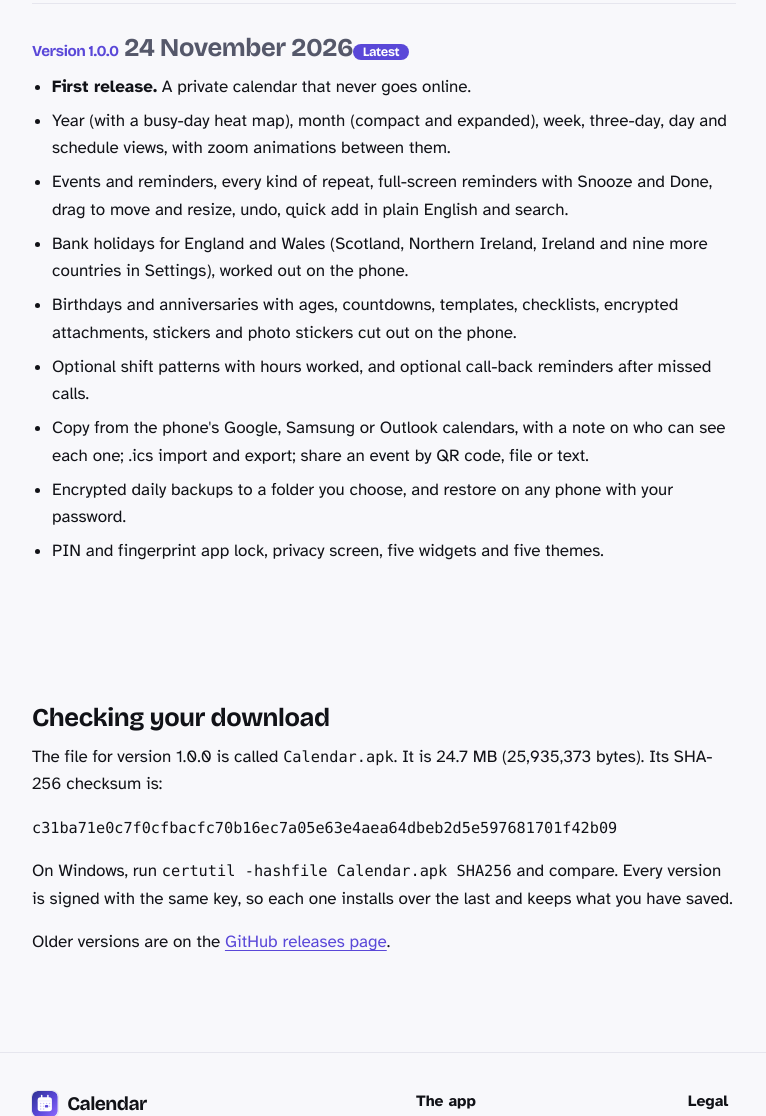
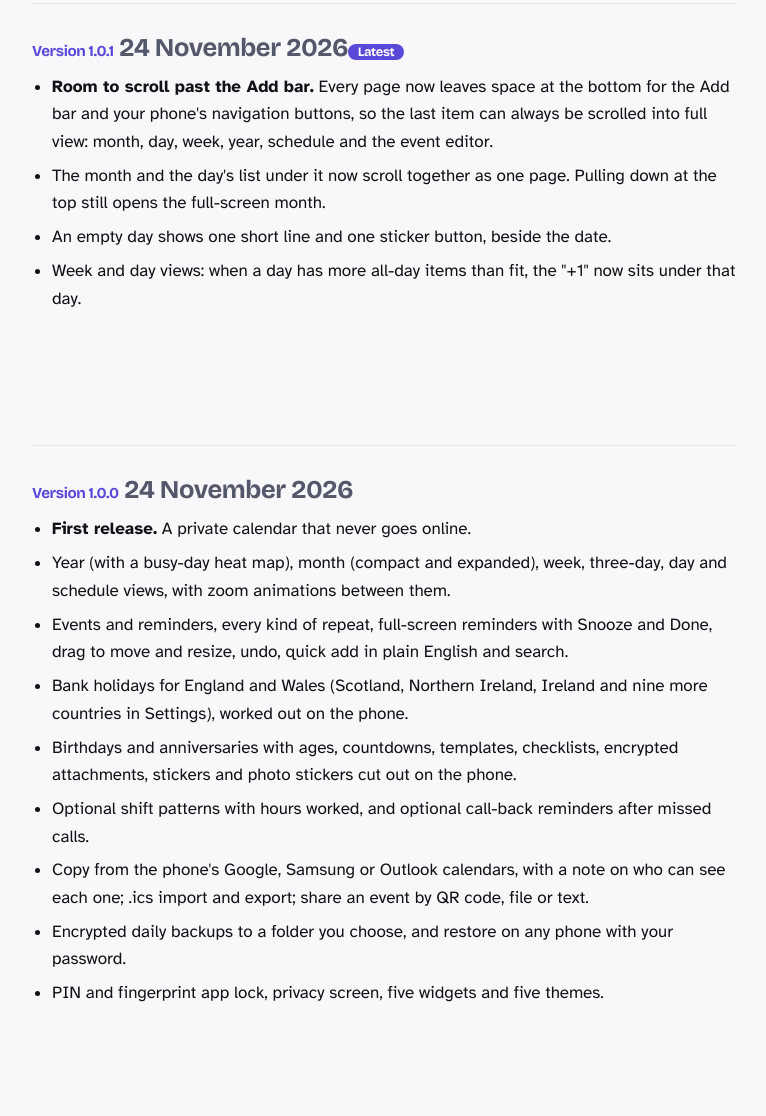
Before and after one commit to CustomGPTer/calendar, a plain HTML site: page releases.html in a window 1280 px wide. Shown: the part 275-1391 px from the top of the page, without its empty margins (32-798 px from the left). Drawn offline with Linux system fonts and the light colour scheme.

Commit message:
Calendar 1.0.1

```diff
--- a/releases.html
+++ b/releases.html
@@ -43,10 +43,11 @@
 <div class="measure">
 <h1>Release notes</h1>
 <p class="lede">What changed in each version of Calendar. The newest is at the top.</p>
-<section class="release" id="v1.0.0"><h2><span class="ver">Version 1.0.0</span> <span class="when">24 November 2026</span><span class="tag">Latest</span></h2><ul><li><b>First release.</b> A private calendar that never goes online.</li><li>Year (with a busy-day heat map), month (compact and expanded), week, three-day, day and schedule views, with zoom animations between them.</li><li>Events and reminders, every kind of repeat, full-screen reminders with Snooze and Done, drag to move and resize, undo, quick add in plain English and search.</li><li>Bank holidays for England and Wales (Scotland, Northern Ireland, Ireland and nine more countries in Settings), worked out on the phone.</li><li>Birthdays and anniversaries with ages, countdowns, templates, checklists, encrypted attachments, stickers and photo stickers cut out on the phone.</li><li>Optional shift patterns with hours worked, and optional call-back reminders after missed calls.</li><li>Copy from the phone's Google, Samsung or Outlook calendars, with a note on who can see each one; .ics import and export; share an event by QR code, file or text.</li><li>Encrypted daily backups to a folder you choose, and restore on any phone with your password.</li><li>PIN and fingerprint app lock, privacy screen, five widgets and five themes.</li></ul></section>
+<section class="release" id="v1.0.1"><h2><span class="ver">Version 1.0.1</span> <span class="when">24 November 2026</span><span class="tag">Latest</span></h2><ul><li><b>Room to scroll past the Add bar.</b> Every page now leaves space at the bottom for the Add bar and your phone's navigation buttons, so the last item can always be scrolled into full view: month, day, week, year, schedule and the event editor.</li><li>The month and the day's list under it now scroll together as one page. Pulling down at the top still opens the full-screen month.</li><li>An empty day shows one short line and one sticker button, beside the date.</li><li>Week and day views: when a day has more all-day items than fit, the "+1" now sits under that day.</li></ul></section>
+<section class="release" id="v1.0.0"><h2><span class="ver">Version 1.0.0</span> <span class="when">24 November 2026</span></h2><ul><li><b>First release.</b> A private calendar that never goes online.</li><li>Year (with a busy-day heat map), month (compact and expanded), week, three-day, day and schedule views, with zoom animations between them.</li><li>Events and reminders, every kind of repeat, full-screen reminders with Snooze and Done, drag to move and resize, undo, quick add in plain English and search.</li><li>Bank holidays for England and Wales (Scotland, Northern Ireland, Ireland and nine more countries in Settings), worked out on the phone.</li><li>Birthdays and anniversaries with ages, countdowns, templates, checklists, encrypted attachments, stickers and photo stickers cut out on the phone.</li><li>Optional shift patterns with hours worked, and optional call-back reminders after missed calls.</li><li>Copy from the phone's Google, Samsung or Outlook calendars, with a note on who can see each one; .ics import and export; share an event by QR code, file or text.</li><li>Encrypted daily backups to a folder you choose, and restore on any phone with your password.</li><li>PIN and fingerprint app lock, privacy screen, five widgets and five themes.</li></ul></section>
 <h2 id="checking">Checking your download</h2>
-<p>The file for version 1.0.0 is called <code>Calendar.apk</code>. It is 24.7 MB (25,935,373 bytes). Its SHA-256 checksum is:</p>
-<p><code class="sum">c31ba71e0c7f0cfbacfc70b16ec7a05e63e4aea64dbeb2d5e597681701f42b09</code></p>
+<p>The file for version 1.0.1 is called <code>Calendar.apk</code>. It is 24.7 MB (25,937,397 bytes). Its SHA-256 checksum is:</p>
+<p><code class="sum">cb78061f748e318a74bc31691df662ce5a3514211c8ae4e98e8d350bffa80d8f</code></p>
 <p>On Windows, run <code>certutil -hashfile Calendar.apk SHA256</code> and compare. Every version is signed with the same key, so each one installs over the last and keeps what you have saved.</p>
 <p>Older versions are on the <a href="https://github.com/CustomGPTer/calendar/releases">GitHub releases page</a>.</p>
 </div>
```
Also changed, not shown: index.html (+3 -3 lines).
